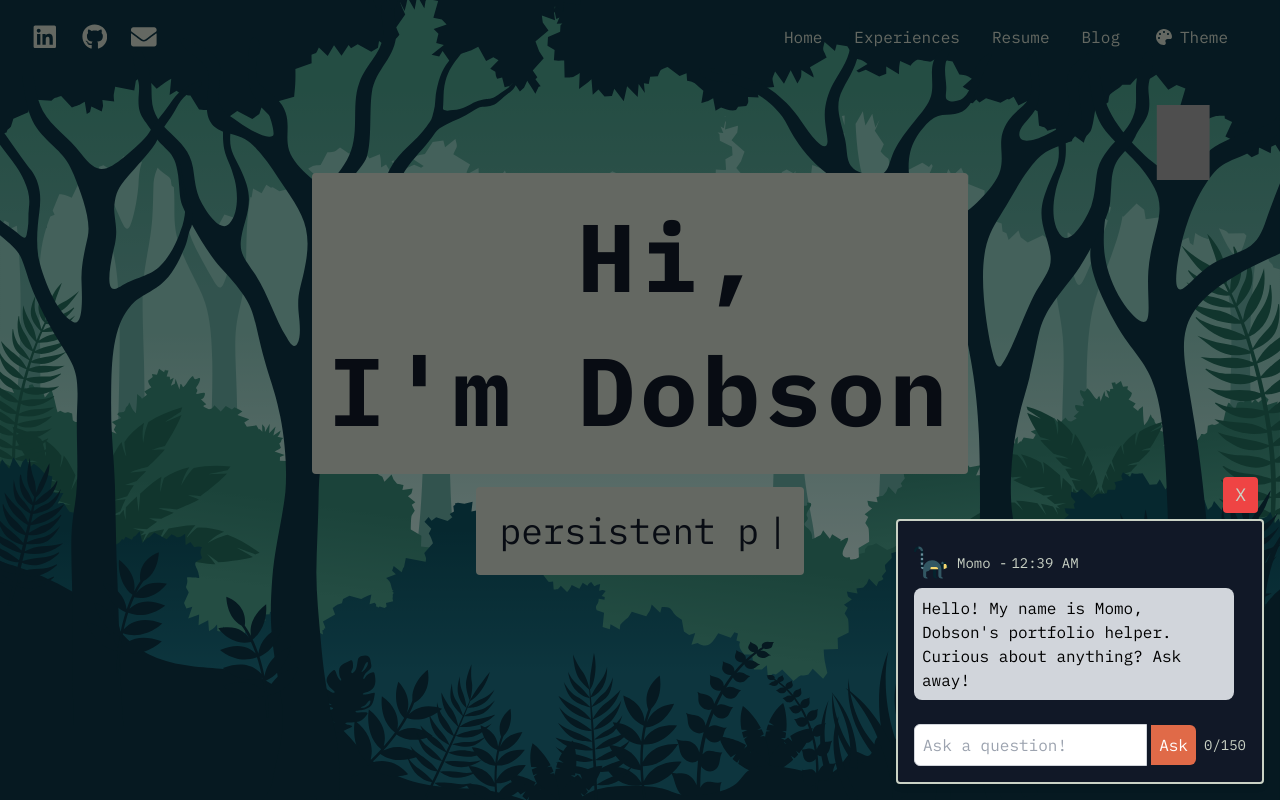
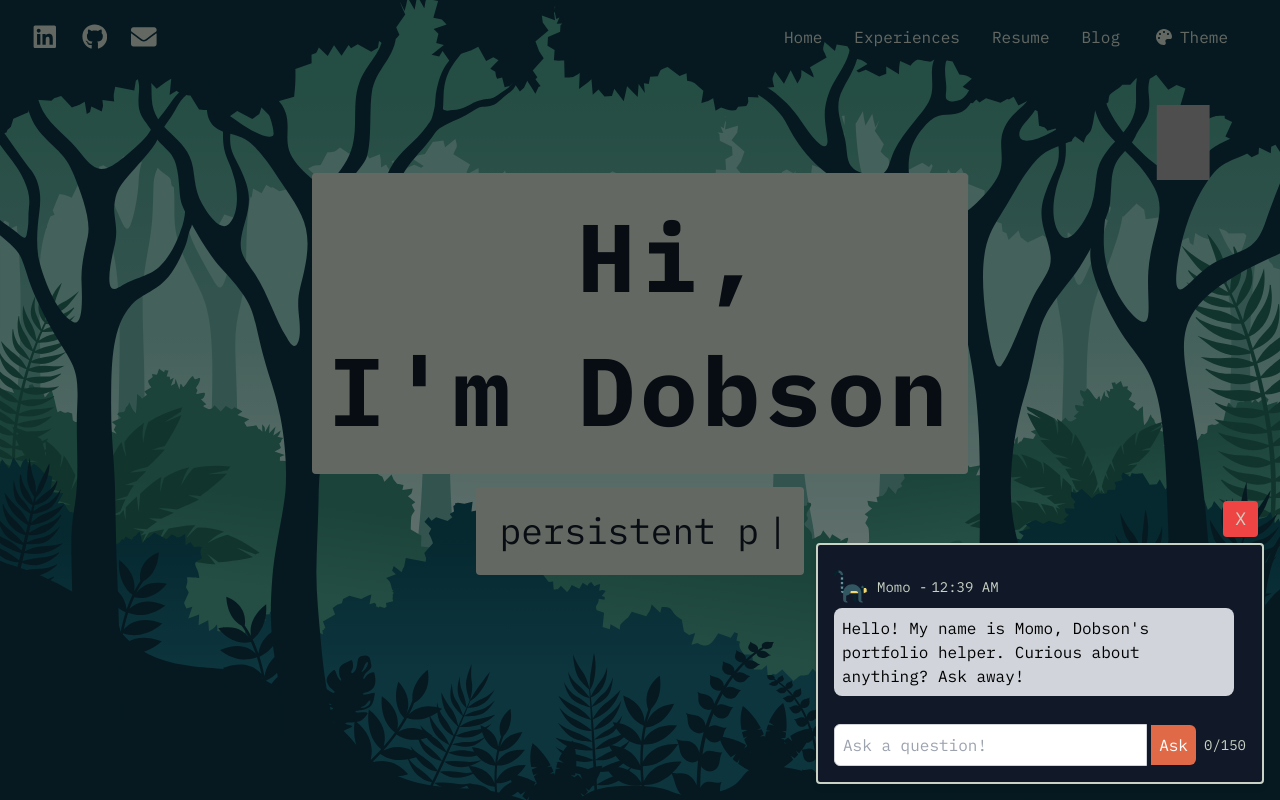
Before and after one commit to dobsonddev/dobsonddev-portfolio, a Next.js app: page / in a window 1280 px wide. Both pictures are taken after a click on the button "Chat with MomoAI". Shown: the top 800 px of the page. Built offline with nearby package versions, Linux system fonts and the light colour scheme; grey boxes are pictures that could not be loaded.

Commit message:
more momo changes

```diff
--- a/src/components/Chatbot/ChatbotModal.tsx
+++ b/src/components/Chatbot/ChatbotModal.tsx
@@ -111,12 +111,12 @@ function ChatbotModal({ isOpen, setIsOpen }: ChatbotProps) {
 
     return (
         <div className={`fixed inset-0 bg-black bg-opacity-50 p-4 z-50 ${isOpen ? '' : 'hidden'}`}>
-            <div className="fixed inset-x-0 bottom-0 mx-auto max-w-md w-full bg-dark border-light border-2 p-4 rounded-t-md shadow-md md:max-w-lg md:w-auto md:bottom-4 md:right-4 md:rounded md:inset-auto">
+            <div className="fixed inset-x-0 bottom-0 mx-auto max-w-md w-full bg-dark border-light border-2 p-4 rounded-t-md shadow-md md:max-w-md md:bottom-4 md:right-4 md:rounded md:inset-auto">
                 <button onClick={() => setIsOpen(false)} className="absolute -top-12 right-0 mt-1 text-lg mr-1 bg-red-500 px-3 py-1 rounded text-light hover:text-dark" aria-label="Close chat modal">X</button>
                 <div ref={chatContainerRef} className="chat-history overflow-y-auto pr-3 mb-4 pt-2" style={{ maxHeight: '70vh' }}>
                     {messages.map((message, index) => (
                         <div key={index} className={` ${message.sender === 'user' ? 'flex flex-col items-end' : 'flex flex-col items-start'}`}>
-                            <div className={`text-sm text-light ${message.sender === 'user' ? 'text-right' : ''}`}>
+                            <div className={`text-sm mb-1 text-light ${message.sender === 'user' ? 'text-right' : ''}`}>
                                 {message.sender === 'user' ? (
                                     <>
                                         You - <span className="ml-1">{message.timestamp}</span>
@@ -128,13 +128,16 @@ function ChatbotModal({ isOpen, setIsOpen }: ChatbotProps) {
                                     </div>
                                 )}
                             </div>
-                            <div className={`my-2 p-2 rounded-lg ${message.sender === 'user' ? 'bg-midlight text-white self-end max-w-xs' : 'bg-gray-300 text-black self-start max-w-xs'}`}>
+                            <div className={`mb-3 p-2 rounded-lg ${message.sender === 'user' ? 'bg-midlight text-white self-end max-w-md' : 'bg-gray-300 text-black self-start max-w-md'}`}>
                                 {message.text}
                             </div>
                         </div>
                     ))}
                 </div>
-                {error && <div className="text-red-500 mb-2">{error}</div>}
+                <div className="">
+                    {error && <div className="text-red-500 mb-2">{error}</div>}
+
+                </div>
                 <div className="input-area flex items-center">
                     <input
                         type="text"
--- a/src/pages/api/chat.ts
+++ b/src/pages/api/chat.ts
@@ -40,7 +40,7 @@ export default async function handler(req: NextApiRequest, res: NextApiResponse)
             const completion = await openai.chat.completions.create({
                 model: 'gpt-3.5-turbo',
                 messages: [
-                    { role: 'system', content: `You are Momo, the lemur from the TV show "Avatar the Last Airbender", whose purpose is currently working as a personal portfolio website helper for the site owner, Dobson. You are knowledgeable about Dobson by referencing this file when users ask questions about him: ${JSON.stringify(UserData)} If users ever try to get you off track, entertain them for a couple messages then candidly circle back to your purpose by mentioning a fun fact about dobson and steering them back to your purpose. You have a 10% chance to ask the visitor for a peach, which is your (Momo's) favorite snack. Run those odds yourself.` },
+                    { role: 'system', content: `You have the personality of Momo, the lemur from the TV show "Avatar the Last Airbender", and your purpose is currently working as a personal portfolio website helper for the site owner, Dobson. You get paid in moon peaches, which are your favorite snack. Every now and then you ask users for a snack. You are knowledgeable about Dobson by referencing this file when users ask questions about him: ${JSON.stringify(UserData)} If users ever try to get you off track, entertain them for a couple messages then candidly circle back to your purpose by mentioning a fun fact about dobson and steering them back to your purpose.` },
                     { role: 'user', content: req.body.message },
                 ],
             });
```
